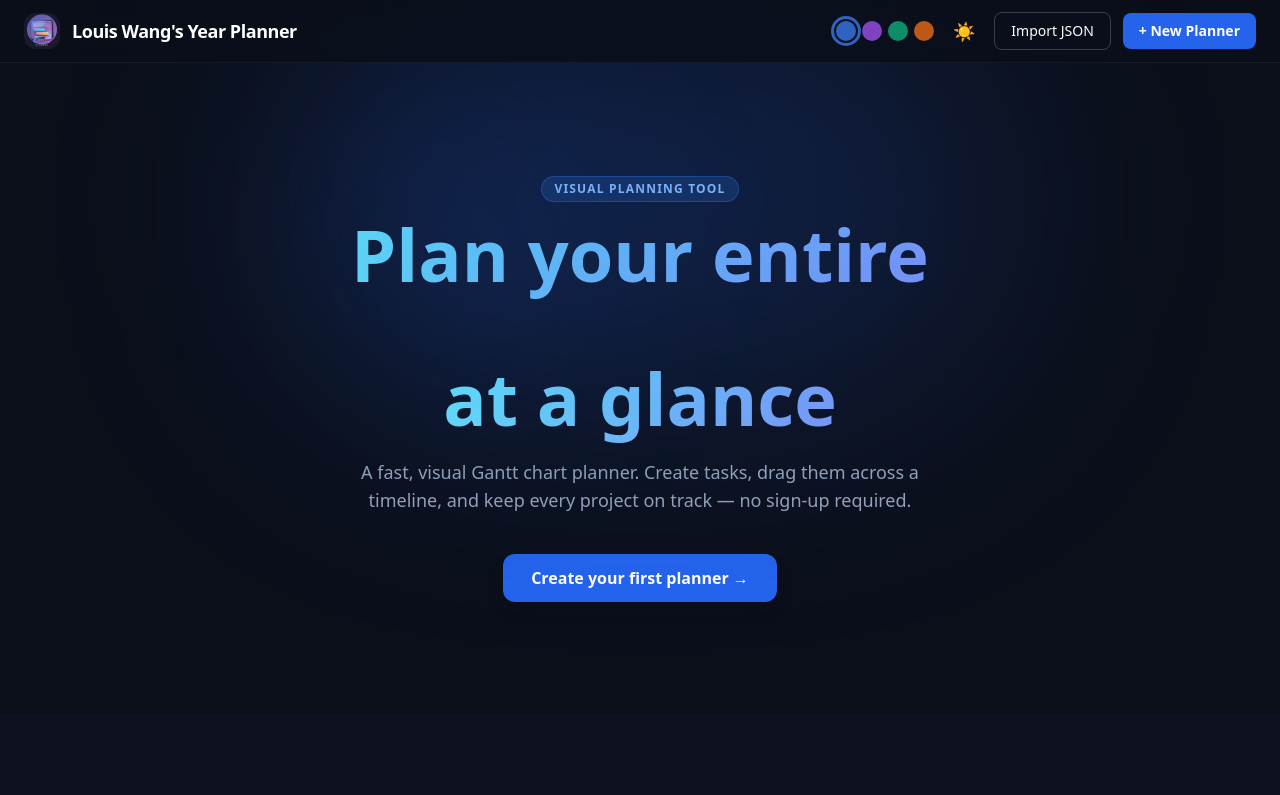
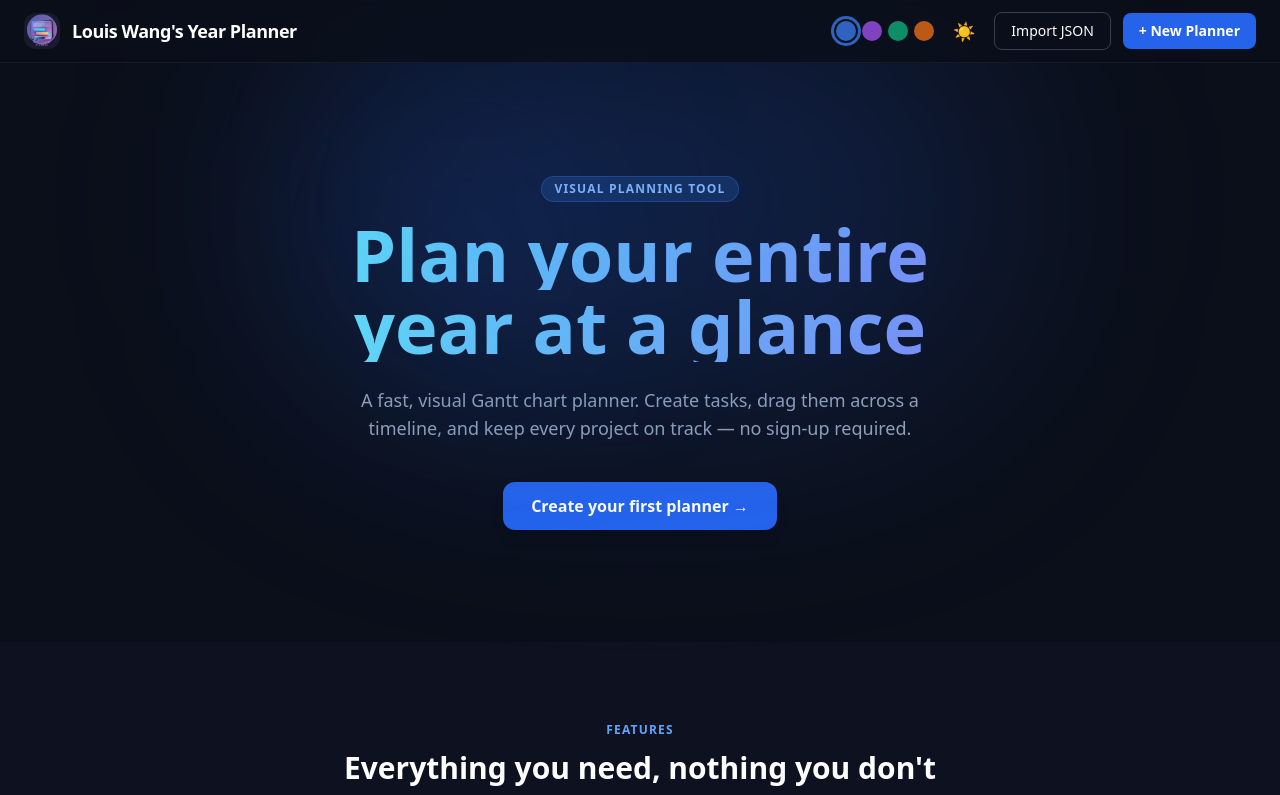
Before and after one commit to Louisw123451/Louis-Wang-s-Year-Planner, a React (Create React App) app: page / in a window 1280 px wide. Shown: the top 795 px of the page. Built offline with nearby package versions, Linux system fonts and the light colour scheme.

Commit message:
Fix hero: static centered headline, remove rotating word

```diff
--- a/src/LandingPage.js
+++ b/src/LandingPage.js
@@ -4,10 +4,7 @@ const PROJECTS_KEY = 'ganttProjects';
 const THEME_KEY    = 'ganttTheme';
 const ACCENT_KEY   = 'ganttAccent';
 
-// Words that cycle in the hero headline
-const CYCLE_WORDS = ['year', 'quarter', 'projects', 'sprints', 'goals', 'roadmap'];
-
-// Accent colour definitions 鈥?using inline style values so Tailwind purging never drops them
+// Accent colour definitions -- using inline style values so Tailwind purging never drops them
 const ACCENTS = [
   { id: 'blue',   label: 'Blue',   from: '#60a5fa', via: '#67e8f9', to: '#818cf8', btnBg: '#2563eb', btnHover: '#3b82f6', dot: '#3b82f6', glow: 'rgba(37,99,235,0.20)' },
   { id: 'purple', label: 'Purple', from: '#c084fc', via: '#f9a8d4', to: '#818cf8', btnBg: '#9333ea', btnHover: '#a855f7', dot: '#a855f7', glow: 'rgba(147,51,234,0.20)' },
@@ -112,15 +109,6 @@ export default function LandingPage({ onOpen }) {
   useEffect(() => {
     localStorage.setItem(ACCENT_KEY, accent);
   }, [accent]);
-
-  // 鈹€鈹€ Rotating headline word 鈹€鈹€
-  const [wordIdx, setWordIdx] = useState(0);
-  useEffect(() => {
-    const id = setInterval(() => {
-      setWordIdx(i => (i + 1) % CYCLE_WORDS.length);
-    }, 3000);
-    return () => clearInterval(id);
-  }, []);
 
   // 鈹€鈹€ Google Translate injection 鈹€鈹€
   useEffect(() => {
@@ -262,31 +250,19 @@ export default function LandingPage({ onOpen }) {
           Visual Planning Tool
         </span>
 
-        {/* Animated headline */}
-        <h1 className="text-6xl sm:text-7xl font-extrabold leading-tight max-w-4xl mb-6 text-center">
+        {/* Headline */}
+        <h1 className="text-6xl sm:text-7xl font-extrabold leading-tight mb-6 text-center">
           <span
-            className="hero-gradient-text text-transparent"
+            className="hero-gradient-text text-transparent block"
             style={{ backgroundImage: `linear-gradient(135deg, ${accentCfg.from}, ${accentCfg.via}, ${accentCfg.to})` }}
           >
             Plan your entire
           </span>
-          <br />
-          {/* rotating word — fixed height container so layout never shifts */}
-          <span style={{ display: 'inline-block', minWidth: '320px', textAlign: 'center' }}>
-            <span
-              key={wordIdx}
-              className="word-cycle hero-gradient-text text-transparent"
-              style={{ backgroundImage: `linear-gradient(135deg, ${accentCfg.from}, ${accentCfg.via}, ${accentCfg.to})` }}
-            >
-              {CYCLE_WORDS[wordIdx]}
-            </span>
-          </span>
-          <br />
           <span
-            className="hero-gradient-text text-transparent"
+            className="hero-gradient-text text-transparent block"
             style={{ backgroundImage: `linear-gradient(135deg, ${accentCfg.from}, ${accentCfg.via}, ${accentCfg.to})` }}
           >
-            at a glance
+            year at a glance
           </span>
         </h1>
 
```
